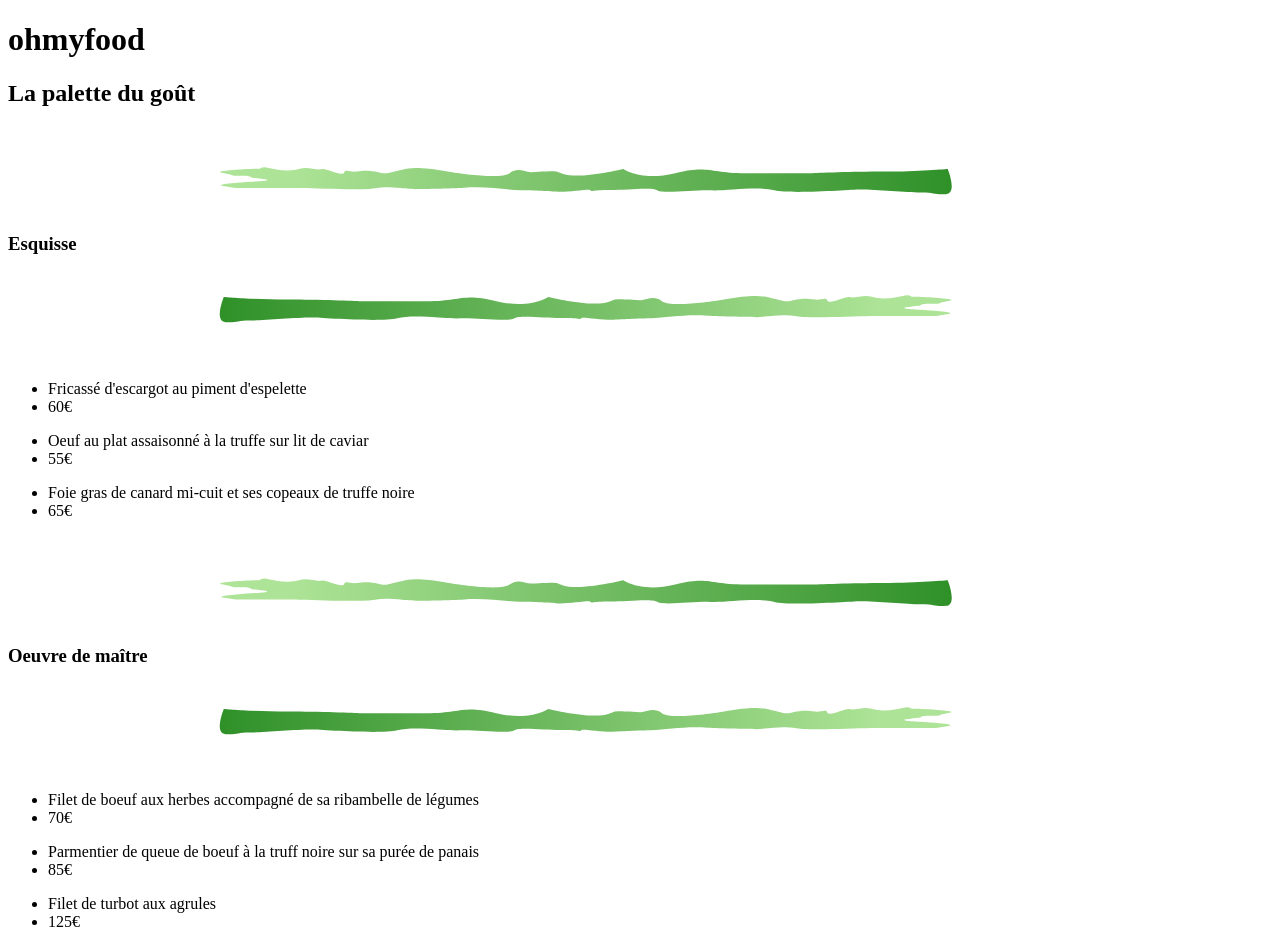
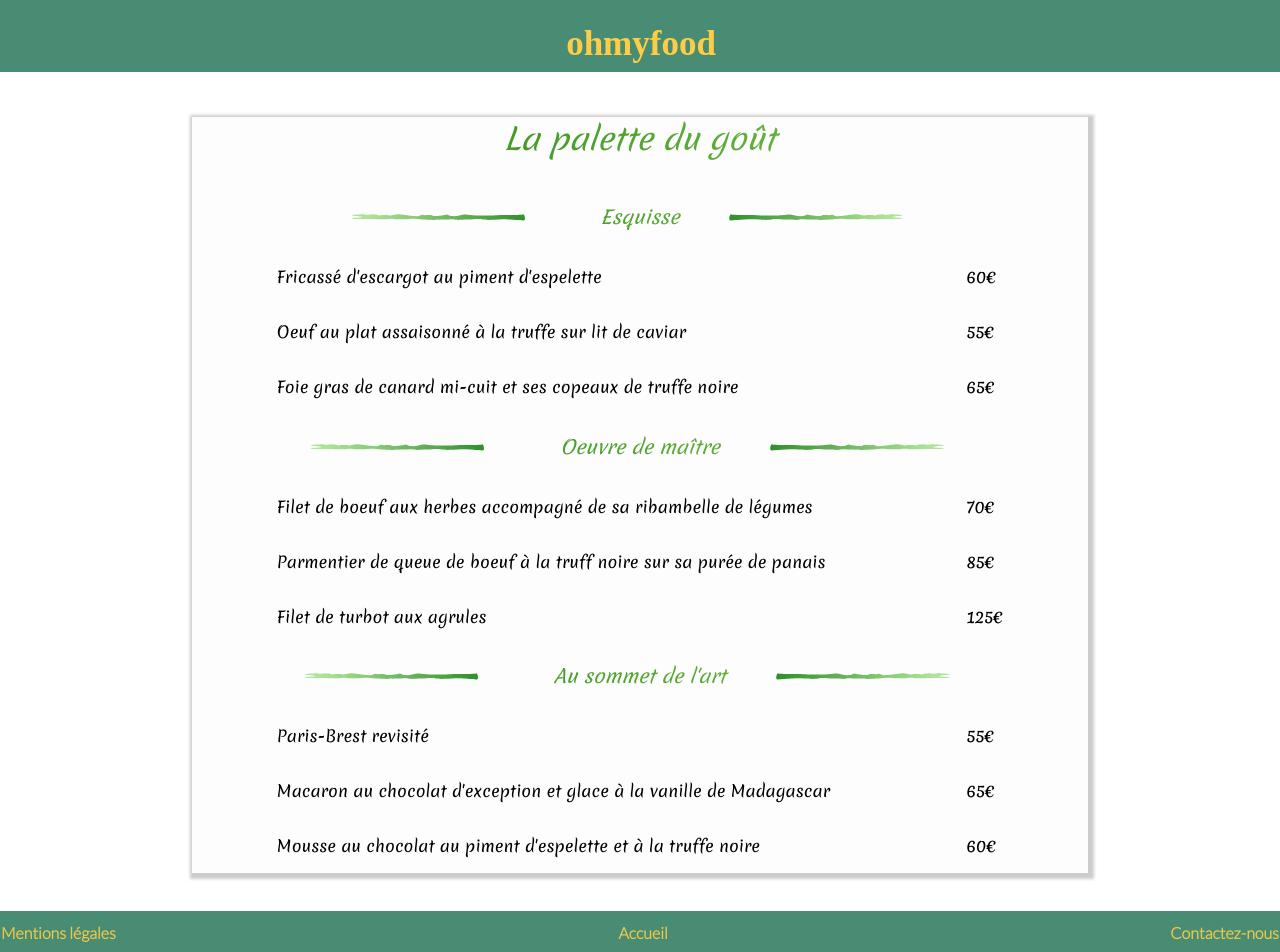
Before and after one commit to Yonca-Yilmaz/Ohmyfood, a plain HTML site: page menu4.html in a window 1280 px wide. Shown: the top 952 px of the page. Drawn offline with Linux system fonts and the light colour scheme; files whose address does not match are found by name; a web font is replaced by a local one.

Commit message:
Update menu4.css

```diff
--- a/SASS/menu4.css
+++ b/SASS/menu4.css
@@ -1,3 +1,242 @@
+html, body {
+  margin: 0;
+  padding: 0;
+}
+
+body {
+  width: 100%;
+}
+
+section {
+  background-color: #fdfdfd;
+  box-shadow: 2px 2px 3px 4px #ccc;
+  width: 70%;
+  margin-left: 15%;
+  margin-right: 15%;
+  margin-top: 3%;
+  margin-bottom: 3%;
+  font-family: "Merienda", cursive;
+}
+
+.plats {
+  display: flex;
+  flex-direction: column;
+  width: 90%;
+  margin-left: 5%;
+  margin-right: 5%;
+}
+
+.esquisse {
+  display: flex;
+  flex-direction: column;
+  justify-content: space-between;
+  font-family: "Merienda", cursive;
+}
+
+.oeuvre {
+  display: flex;
+  flex-direction: column;
+  justify-content: space-between;
+  font-family: "Merienda", cursive;
+}
+
+.sommet {
+  display: flex;
+  flex-direction: column;
+  justify-content: space-between;
+  font-family: "Merienda", cursive;
+}
+
+header {
+  width: 100%;
+  background-color: #478c73;
+  border: 1px solid #478c73;
+  height: 70px;
+  text-align: center;
+}
+
+h1 {
+  color: #ffcc45;
+  text-align: center;
+  font-size: 35px;
+  font-family: "Poller One";
+}
+
+section h2 {
+  font-size: 30px;
+  margin-top: 5%;
+  color: black;
+  text-align: center;
+  font-family: "Merienda", cursive;
+  font-style: italic;
+  font-weight: normal;
+  background: linear-gradient(to right, #1a820a 0%, #8bc958 100%);
+  -webkit-text-fill-color: transparent;
+  -webkit-background-clip: text;
+}
+
+section h3 {
+  display: flex;
+  justify-content: center;
+  color: black;
+  text-align: center;
+  font-family: "Merienda", cursive;
+  font-style: italic;
+  font-weight: normal;
+  background: linear-gradient(to right, #1a820a 0%, #8bc958 100%);
+  -webkit-text-fill-color: transparent;
+  -webkit-background-clip: text;
+}
+
+footer {
+  display: flex;
+  width: auto;
+  align-items: center;
+  background-color: #478c73;
+  border: 1px solid #478c73;
+  height: 40px;
+  margin-top: 2%;
+  justify-content: space-between;
+  color: #ebc74c;
+}
+
+footer p {
+  display: flex;
+  justify-content: center;
+  font-weight: bold;
+  font-family: "Lato", sans-serif;
+}
+
+footer a {
+  display: inline-block;
+  text-decoration: none;
+  color: #ebc74c;
+}
+footer a:hover {
+  -webkit-animation-name: shake;
+  -webkit-animation-duration: 0.8s;
+  -webkit-animation-iteration-count: infinite;
+}
+
+.underline {
+  background: linear-gradient(to top, green, green 1px, transparent 3px) no-repeat;
+  background-size: 0 100%;
+  transition: background-size 0.3s;
+}
+
+.underline:hover {
+  background-size: 100% 100%;
+}
+
+@-webkit-keyframes shake {
+  0% {
+    -webkit-transform: translate(2px, 2px);
+  }
+  10% {
+    -webkit-transform: translate(-2px, -2px);
+  }
+  20% {
+    -webkit-transform: translate(2px, 2px);
+  }
+  30% {
+    -webkit-transform: translate(-2px, -2px);
+  }
+  40% {
+    -webkit-transform: translate(2px, 2px);
+  }
+  50% {
+    -webkit-transform: translate(-2px, -2px);
+  }
+  60% {
+    -webkit-transform: translate(2px, 2px);
+  }
+  70% {
+    -webkit-transform: translate(-2px, -2px);
+  }
+  80% {
+    -webkit-transform: translate(2px, 2px);
+  }
+  90% {
+    -webkit-transform: translate(-2px, -2px);
+  }
+  100% {
+    -webkit-transform: translate(2px, 2px);
+  }
+}
+ul {
+  display: flex;
+  justify-content: space-around;
+  list-style: none;
+  font-weight: normal;
+}
+
+.nomplat {
+  width: 90%;
+}
+
+.prix {
+  width: 10%;
+}
+
+img {
+  width: 300px;
+}
+
+@media all and (max-width: 1024px) {
+  body {
+    width: 100%;
+  }
+
+  footer {
+    width: 100%;
+    position: fixed;
+    bottom: 0;
+  }
+
+  footer p {
+    display: flex;
+    justify-content: center;
+  }
+
+  section {
+    display: block;
+    width: 70%;
+    margin-left: 15%;
+    margin-right: 15%;
+    margin-top: 3%;
+    margin-bottom: 19%;
+  }
+
+  .plats {
+    width: 98%;
+    margin-left: 2%;
+    margin-right: 2%;
+  }
+
+  h3 img {
+    width: 200px;
+  }
+
+  .titre {
+    display: block;
+    flex-direction: column;
+    justify-content: center;
+  }
+
+  .nomplat {
+    width: 80%;
+  }
+
+  .prix {
+    display: flex;
+    justify-content: center;
+  }
+
+  ul {
+    display: flex;
+    flex-direction: column;
+  }
+}
 
 
 /*# sourceMappingURL=menu4.css.map */
```
